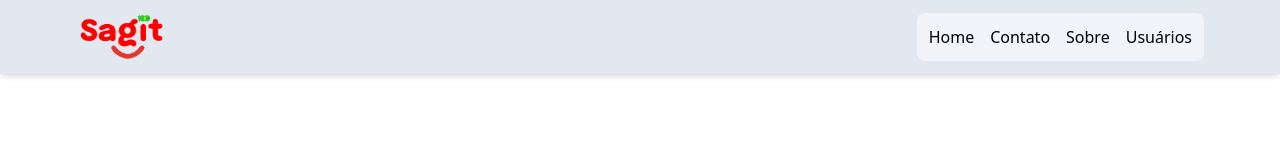
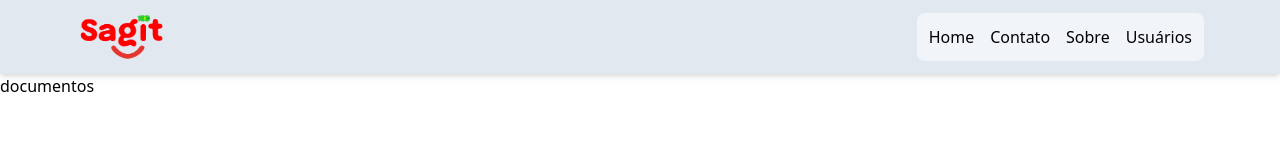
Before and after one commit to VictorSchmoegel/Sagit, a React (Vite) app in the folder Client/: page /documents in a window 1280 px wide. Shown: the top 164 px of the page. Built offline with nearby package versions, Linux system fonts and the light colour scheme.

Commit message:
criada pagina para gerenciar documentos

```diff
--- a/Client/src/App.jsx
+++ b/Client/src/App.jsx
@@ -10,6 +10,7 @@ import PrivateRoute from "./components/PrivateRoute";
 import Projetos from "./pages/Projetos";
 import ProjectPage from "./pages/ProjectPage";
 import ColabPage from "./pages/ColabPage";
+import Documents from "./pages/Documents";
 
 function App() {
   return (
@@ -24,6 +25,7 @@ function App() {
         <Route path="/projetos" element={<Projetos />} />
         <Route path="/projects/:id" element={<ProjectPage />} />
         <Route path="/colabs/:colabId" element={<ColabPage />} />
+        <Route path="/documents" element={<Documents />} />
       </Routes>
     </BrowserRouter>
   )
--- /dev/null
+++ b/Client/src/pages/Documents.jsx
@@ -0,0 +1,7 @@
+export default function Documents() {
+  return (
+    <main>
+      <h1>documentos</h1>
+    </main>
+  )
+}
--- a/Client/src/pages/Home.jsx
+++ b/Client/src/pages/Home.jsx
@@ -67,6 +67,11 @@ export default function Home() {
                   ))}
                 </select>
               </li>
+              <Link to='/documents'>
+                <li className="cursor-pointer text-white">
+                  GERENCIAR DOCUMENTOS
+                </li>
+              </Link>
               <Link to='/projetos'>
                 <li className="cursor-pointer text-white">
                   GERENCIAR PROJETOS
```
